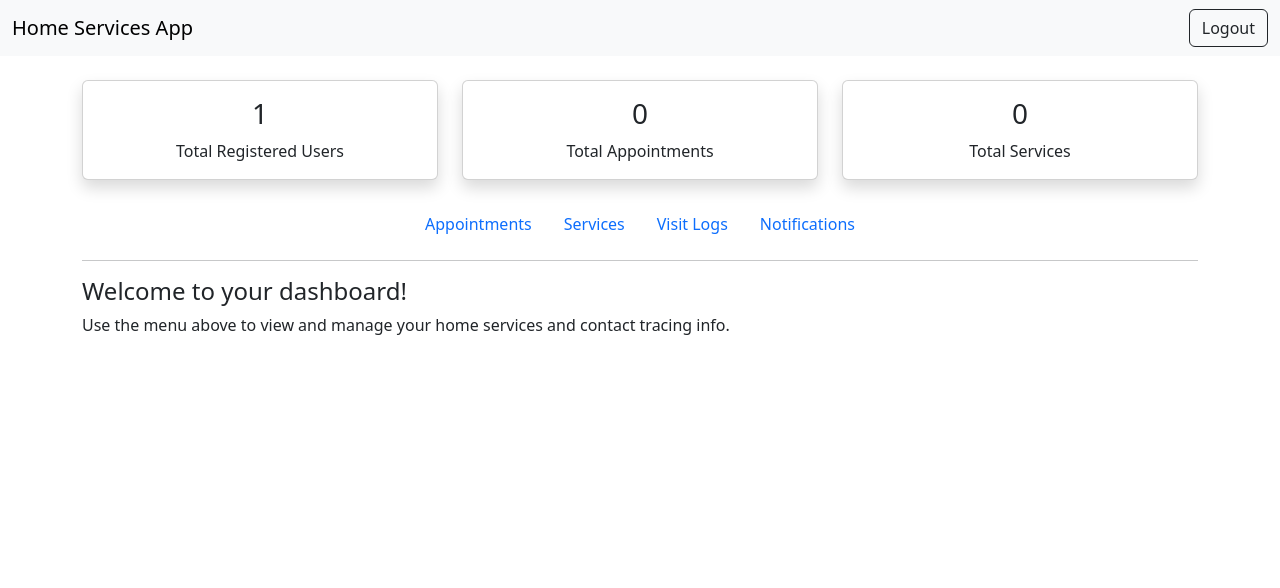
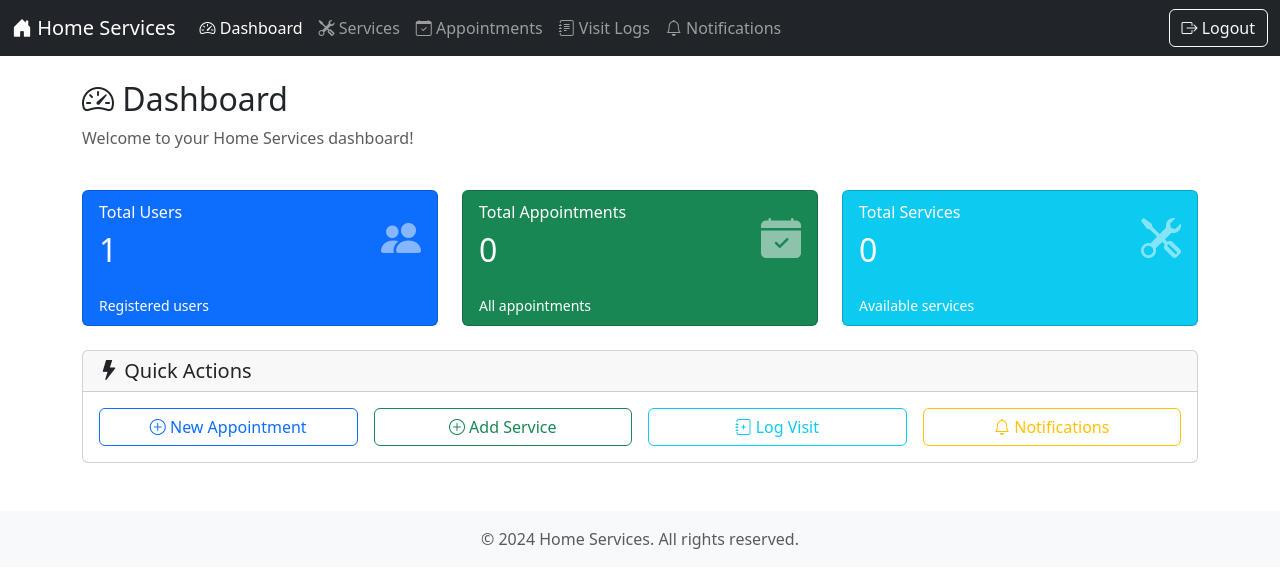
Before and after one commit to maingidenis/HomeServices, a PHP site: page /index.php?page=dashboard in a window 1280 px wide. Shown: the top 588 px of the page. Run offline with PHP 8.4, Linux system fonts and the light colour scheme; the visitor is signed in with stand-in values (Sample User, id 1); data that the repository does not hold is empty.

Commit message:
Refactor dashboard.php to Bootstrap-only styling with navbar and stats cards
Removed commented-out middleware includes and updated the dashboard layout with Bootstrap components. Enhanced the dashboard title and added footer information.

```diff
--- a/public/dashboard.php
+++ b/public/dashboard.php
@@ -1,11 +1,10 @@
 <?php
-// require_once __DIR__ . '/../app/middleware/auth.php';
-// require_once __DIR__ . '/../app/middleware/admin_only.php';
 require_once __DIR__ . '/../app/middleware/mfa.php';
 
 if (session_status() !== PHP_SESSION_ACTIVE) {
     session_start();
 }
+
 // Authorization check
 if (!isset($_SESSION['user_id'])) {
     header('Location: index.php?page=login');
@@ -18,13 +17,11 @@ require_once __DIR__ . '/../app/models/Appointment.php';
 require_once __DIR__ . '/../app/models/Service.php';
 require_once __DIR__ . '/../app/middleware/mfa.php';
 
-
 $userModel = new User();
 $appointmentModel = new Appointment();
 $serviceModel = new Service();
 
-function safeCount($model, $methods = ['countAll', 'count', 'getCount', 'total'])
-{
+function safeCount($model, $methods = ['countAll', 'count', 'getCount', 'total']) {
     foreach ($methods as $m) {
         if (method_exists($model, $m)) {
             $res = $model->$m();
@@ -42,7 +39,6 @@ function safeCount($model, $methods = ['countAll', 'count', 'getCount', 'total']
             return count($res);
         }
     }
-    // fallback to zero if no suitable method exists
     return 0;
 }
 
@@ -50,61 +46,166 @@ $totalUsers = safeCount($userModel);
 $totalAppointments = safeCount($appointmentModel);
 $totalServices = safeCount($serviceModel);
 ?>
-
 <!DOCTYPE html>
 <html lang="en">
 <head>
     <meta charset="UTF-8">
-    <title>Dashboard</title>
+    <meta name="viewport" content="width=device-width, initial-scale=1.0">
+    <title>Dashboard - Home Services</title>
     <link href="https://cdn.jsdelivr.net/npm/bootstrap@5.3.0/dist/css/bootstrap.min.css" rel="stylesheet">
+    <link rel="stylesheet" href="https://cdn.jsdelivr.net/npm/bootstrap-icons@1.11.0/font/bootstrap-icons.css">
 </head>
 <body>
-<nav class="navbar navbar-expand-lg navbar-light bg-light mb-4">
-
+    <!-- Navigation -->
+    <nav class="navbar navbar-expand-lg navbar-dark bg-dark">
         <div class="container-fluid">
-    <a class="navbar-brand" href="#">Home Services App</a>
-    <div>
-      <a class="btn btn-outline-dark" href="index.php?page=logout">Logout</a>
+            <a class="navbar-brand" href="#">
+                <i class="bi bi-house-door-fill"></i> Home Services
+            </a>
+            <button class="navbar-toggler" type="button" data-bs-toggle="collapse" data-bs-target="#navbarNav">
+                <span class="navbar-toggler-icon"></span>
+            </button>
+            <div class="collapse navbar-collapse" id="navbarNav">
+                <ul class="navbar-nav me-auto">
+                    <li class="nav-item">
+                        <a class="nav-link active" href="index.php?page=dashboard">
+                            <i class="bi bi-speedometer2"></i> Dashboard
+                        </a>
+                    </li>
+                    <li class="nav-item">
+                        <a class="nav-link" href="index.php?page=service">
+                            <i class="bi bi-tools"></i> Services
+                        </a>
+                    </li>
+                    <li class="nav-item">
+                        <a class="nav-link" href="index.php?page=appointment">
+                            <i class="bi bi-calendar-check"></i> Appointments
+                        </a>
+                    </li>
+                    <li class="nav-item">
+                        <a class="nav-link" href="index.php?page=visitlog">
+                            <i class="bi bi-journal-text"></i> Visit Logs
+                        </a>
+                    </li>
+                    <li class="nav-item">
+                        <a class="nav-link" href="index.php?page=notification">
+                            <i class="bi bi-bell"></i> Notifications
+                        </a>
+                    </li>
+                </ul>
+                <div class="d-flex">
+                    <a class="btn btn-outline-light" href="index.php?page=logout">
+                        <i class="bi bi-box-arrow-right"></i> Logout
+                    </a>
+                </div>
             </div>
         </div>
     </nav>
 
-<div class="container">
-    <div class="row text-center mb-4">
+    <!-- Main Content -->
+    <div class="container mt-4">
+        <div class="row mb-4">
+            <div class="col">
+                <h2><i class="bi bi-speedometer2"></i> Dashboard</h2>
+                <p class="text-muted">Welcome to your Home Services dashboard!</p>
+            </div>
+        </div>
+
+        <!-- Stats Cards -->
+        <div class="row g-4 mb-4">
             <div class="col-md-4">
-            <div class="card shadow">
+                <div class="card bg-primary text-white h-100">
                     <div class="card-body">
-                    <h3 class="card-title"><?= $totalUsers ?></h3>
-                    <p class="card-text">Total Registered Users</p>
+                        <div class="d-flex justify-content-between align-items-center">
+                            <div>
+                                <h6 class="card-subtitle mb-2">Total Users</h6>
+                                <h2 class="card-title mb-0"><?= $totalUsers ?></h2>
+                            </div>
+                            <i class="bi bi-people-fill fs-1 opacity-50"></i>
+                        </div>
+                    </div>
+                    <div class="card-footer bg-transparent border-0">
+                        <small>Registered users</small>
                     </div>
                 </div>
             </div>
             <div class="col-md-4">
-            <div class="card shadow">
+                <div class="card bg-success text-white h-100">
                     <div class="card-body">
-                    <h3 class="card-title"><?= $totalAppointments ?></h3>
-                    <p class="card-text">Total Appointments</p>
+                        <div class="d-flex justify-content-between align-items-center">
+                            <div>
+                                <h6 class="card-subtitle mb-2">Total Appointments</h6>
+                                <h2 class="card-title mb-0"><?= $totalAppointments ?></h2>
+                            </div>
+                            <i class="bi bi-calendar-check-fill fs-1 opacity-50"></i>
+                        </div>
+                    </div>
+                    <div class="card-footer bg-transparent border-0">
+                        <small>All appointments</small>
                     </div>
                 </div>
             </div>
             <div class="col-md-4">
-            <div class="card shadow">
+                <div class="card bg-info text-white h-100">
                     <div class="card-body">
-                    <h3 class="card-title"><?= $totalServices ?></h3>
-                    <p class="card-text">Total Services</p>
+                        <div class="d-flex justify-content-between align-items-center">
+                            <div>
+                                <h6 class="card-subtitle mb-2">Total Services</h6>
+                                <h2 class="card-title mb-0"><?= $totalServices ?></h2>
+                            </div>
+                            <i class="bi bi-tools fs-1 opacity-50"></i>
+                        </div>
+                    </div>
+                    <div class="card-footer bg-transparent border-0">
+                        <small>Available services</small>
                     </div>
                 </div>
             </div>
         </div>
-    <nav class="nav justify-content-center mb-3">
-      <a class="nav-link" href="index.php?page=appointment">Appointments</a>
-      <a class="nav-link" href="index.php?page=service">Services</a>
-      <a class="nav-link" href="index.php?page=visitlog">Visit Logs</a>
-      <a class="nav-link" href="index.php?page=notification">Notifications</a>
-    </nav>
-    <hr>
-    <h4>Welcome to your dashboard!</h4>
-    <p>Use the menu above to view and manage your home services and contact tracing info.</p>
+
+        <!-- Quick Actions -->
+        <div class="row">
+            <div class="col-12">
+                <div class="card">
+                    <div class="card-header">
+                        <h5 class="mb-0"><i class="bi bi-lightning-fill"></i> Quick Actions</h5>
                     </div>
+                    <div class="card-body">
+                        <div class="row g-3">
+                            <div class="col-md-3">
+                                <a href="index.php?page=appointment" class="btn btn-outline-primary w-100">
+                                    <i class="bi bi-plus-circle"></i> New Appointment
+                                </a>
+                            </div>
+                            <div class="col-md-3">
+                                <a href="index.php?page=service" class="btn btn-outline-success w-100">
+                                    <i class="bi bi-plus-circle"></i> Add Service
+                                </a>
+                            </div>
+                            <div class="col-md-3">
+                                <a href="index.php?page=visitlog" class="btn btn-outline-info w-100">
+                                    <i class="bi bi-journal-plus"></i> Log Visit
+                                </a>
+                            </div>
+                            <div class="col-md-3">
+                                <a href="index.php?page=notification" class="btn btn-outline-warning w-100">
+                                    <i class="bi bi-bell"></i> Notifications
+                                </a>
+                            </div>
+                        </div>
+                    </div>
+                </div>
+            </div>
+        </div>
+    </div>
+
+    <!-- Footer -->
+    <footer class="footer mt-5 py-3 bg-light">
+        <div class="container text-center">
+            <span class="text-muted">&copy; 2024 Home Services. All rights reserved.</span>
+        </div>
+    </footer>
+
+    <script src="https://cdn.jsdelivr.net/npm/bootstrap@5.3.0/dist/js/bootstrap.bundle.min.js"></script>
 </body>
 </html>
```
Lines whose indentation alone changed are shown as unchanged.
